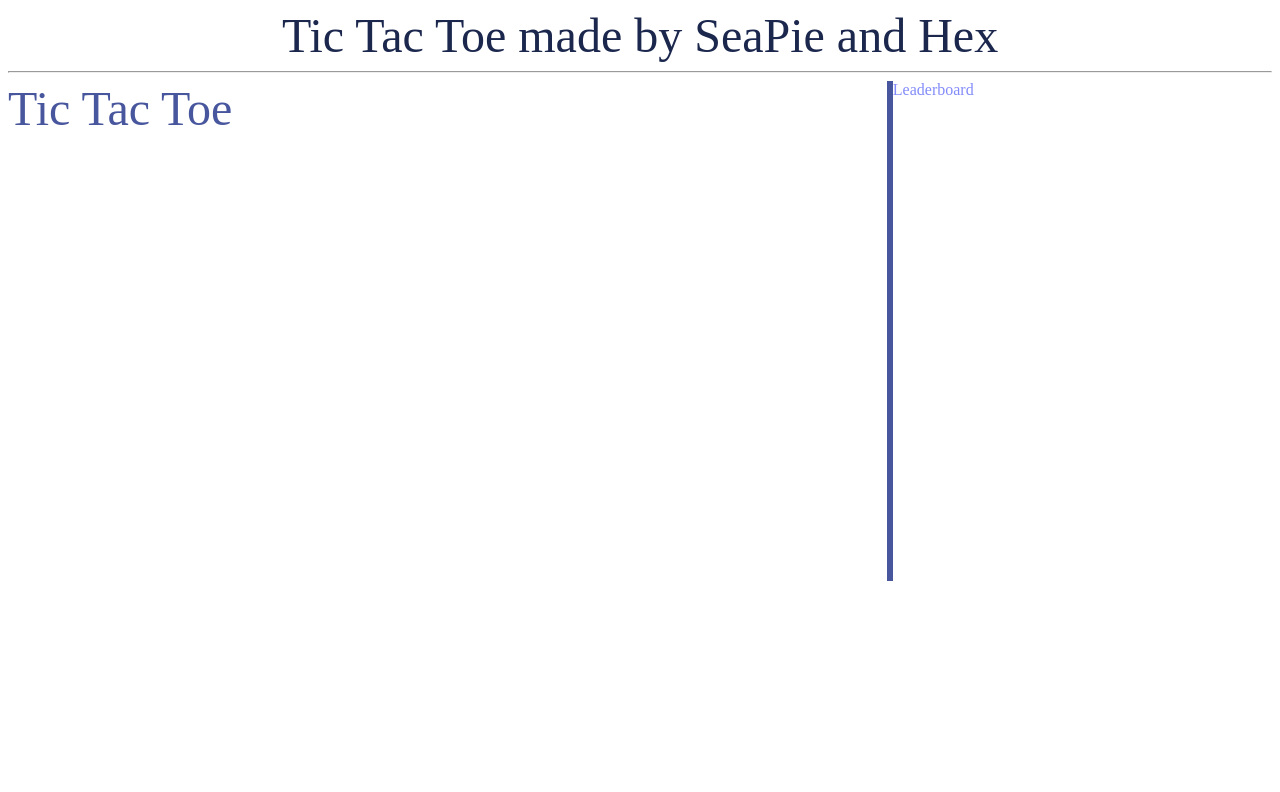
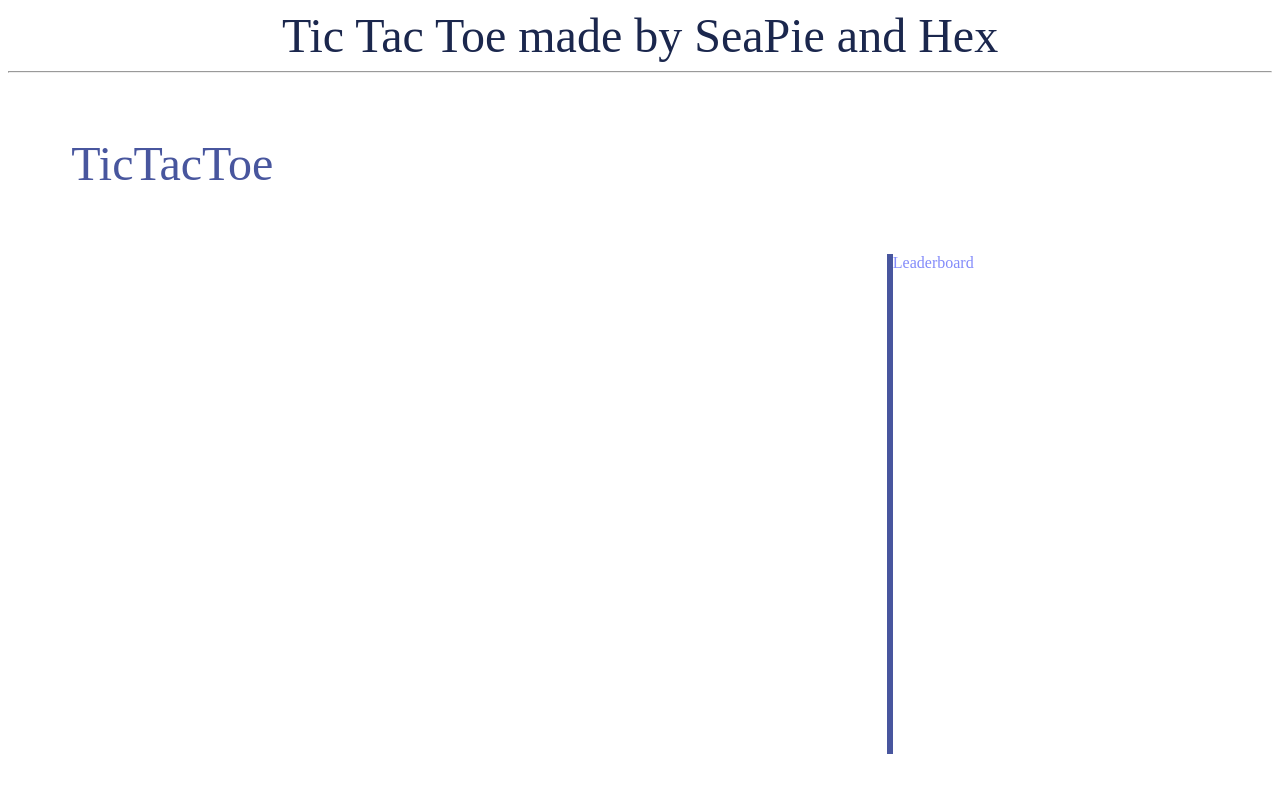
Before and after one commit to Hex4kt/TicTacToe, a plain HTML site: page index.html in a window 1280 px wide. Drawn offline with Linux system fonts and the light colour scheme.

Commit message:
replaced section and aside with div

```diff
--- a/index.html
+++ b/index.html
@@ -17,21 +17,20 @@
     <hr>
 
 <div class="row">
-    <aside>
+    <div class="leftSide">
+        <!-- Hier das Spielbrett einfügen -->
+
+        <div class="chessboard">
+            TicTacToe
+        </div>
+    </div>
+
+    <div class="rightSide">
         <!-- Hier den Punktestand anzeigen -->
 
         Leaderboard
-    </aside>
-
-    <section>
-        <!-- Hier das Spielbrett einfügen -->
-
-        Tic Tac Toe
-    </section>
-
+    </div>
 </div>
-
-
 
 
 </body>
--- a/style.css
+++ b/style.css
@@ -12,12 +12,16 @@ header {
     text-align: center;
 }
 
-section {
+div.leftSide {
     color: #48569e;
     font-size: 48px;
 }
 
-aside {
+div.chessboard {
+    margin: 5%;
+}
+
+div.rightSide {
     color: #838bfa;
     width: 30%;
     float: right;
```
